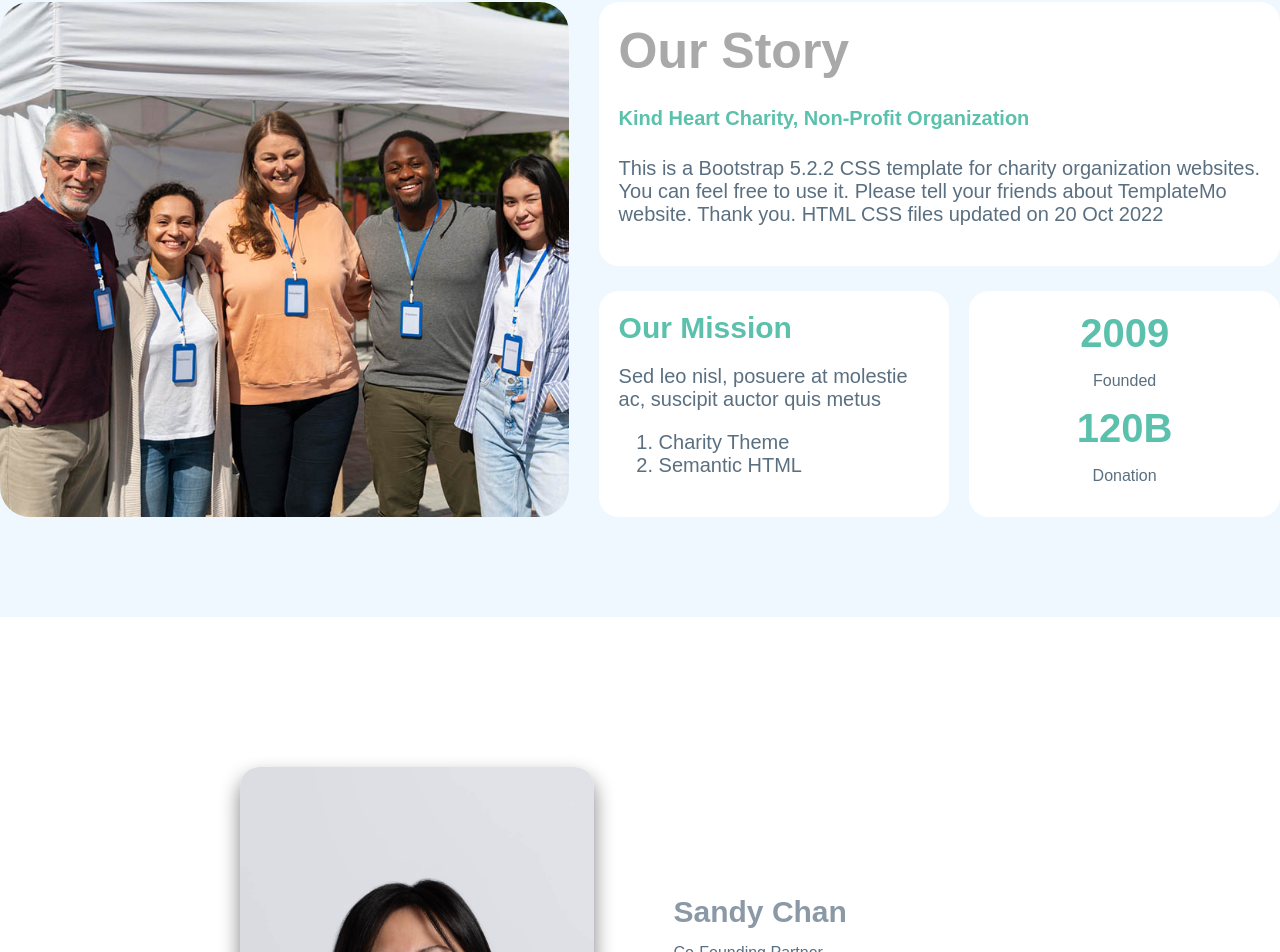
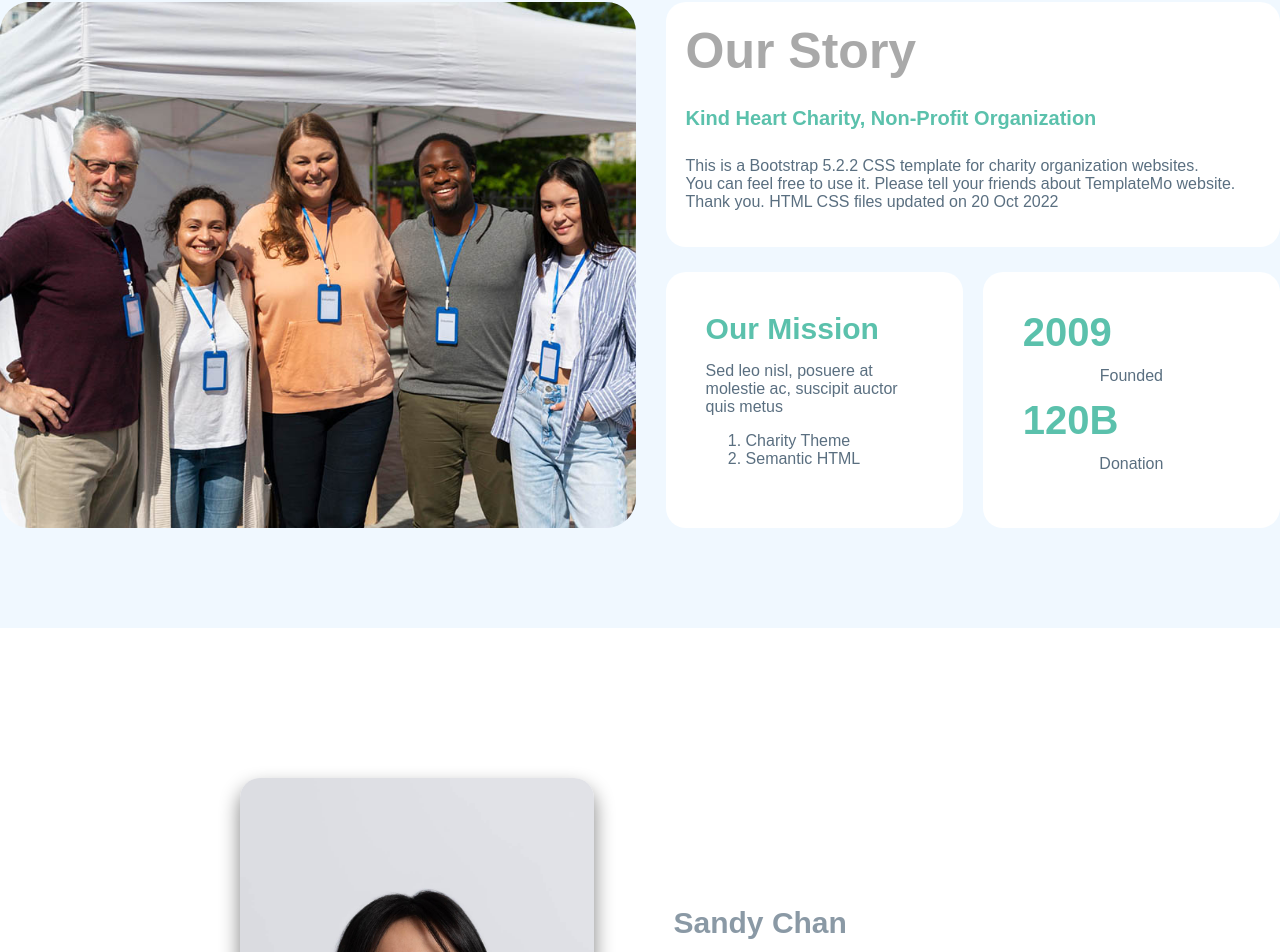
Before and after one commit to priyarana10/blink, a React (Vite) app in the folder blink/: page / in a window 1280 px wide. Shown: the part 1464-2416 px from the top of the page. Built offline with nearby package versions, Linux system fonts and the light colour scheme.

Commit message:
update commit

```diff
--- a/blink/src/assets/About/About.css
+++ b/blink/src/assets/About/About.css
@@ -27,7 +27,7 @@
 .part1{
     background-color: white;
     border-radius: 20px;
-    padding: 20px;
+    padding: 40px;
     width: 100%;
     height: auto;
 
@@ -35,9 +35,10 @@
 .part2{
     background-color: white;
     border-radius: 20px;
-    padding-top: 20px;
+    padding: 40px;
     align-items: center;
     width: 100%;
+    line-height: 1;
     /* vertical-align: middle; */
     /* justify-content: center; */
 
@@ -53,14 +54,16 @@
 .numm{
     color: rgb(91, 193, 172);
     font-size: 40px;
-    text-align: center;
-    padding: 30px;
-    margin-top: 2px;
+    text-align: left;
+    /* padding: 30px; */
+    /* margin-top: 2px; */
 }
 .num1{
     font-size: 16px;
     font-weight: 300;
-    text-align: center;
+    /* text-align: left; */
+    /* padding: 40px; */
+    /* text-align: center; */
 }
 .secondline{
     color:rgb(91, 193, 172) ;
@@ -77,7 +80,7 @@
     /* line-height: 0.20;  */
 }
 .para{
-    font-size: 20px;
+    font-size: 16px;
     letter-spacing: 0.75;
 }
 .ull{
--- a/blink/src/index.css
+++ b/blink/src/index.css
@@ -30,6 +30,7 @@ h3 .catas1{
 h1.numm{
     margin: 0;
     padding: 0;
+    object-fit: cover;
 }
 h5.catas4{
     margin-top: 20px;
```
